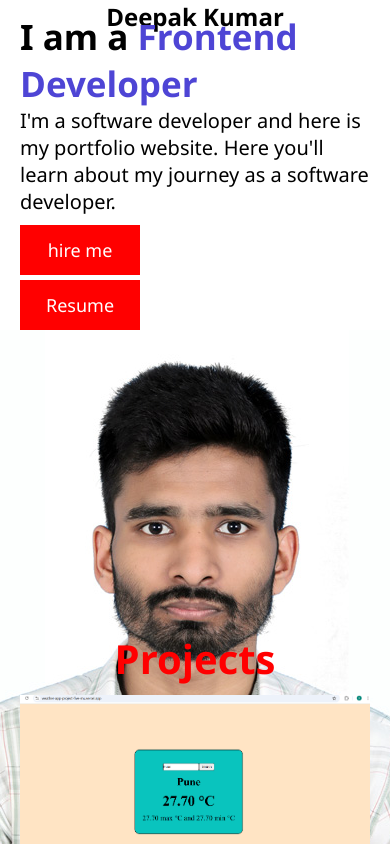
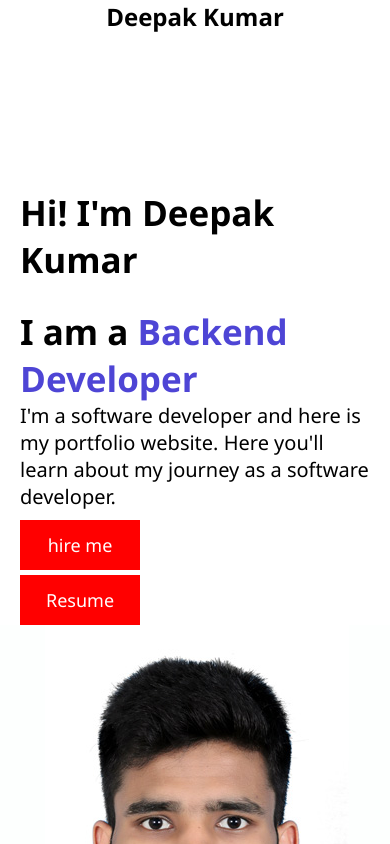
Before and after one commit to Deepakkumar8969/My-Portfolio, a React (Vite) app: page / in a window 390 px wide. Shown: the top 844 px of the page. Built offline with nearby package versions, Linux system fonts and the light colour scheme.

Commit message:
Update index.css

```diff
--- a/src/index.css
+++ b/src/index.css
@@ -626,7 +626,7 @@ html{
     main {
         flex-direction: column;
         padding: 20px;
-        height: 50vh;
+        height: auto;
     }
 
     .part1 {
```
